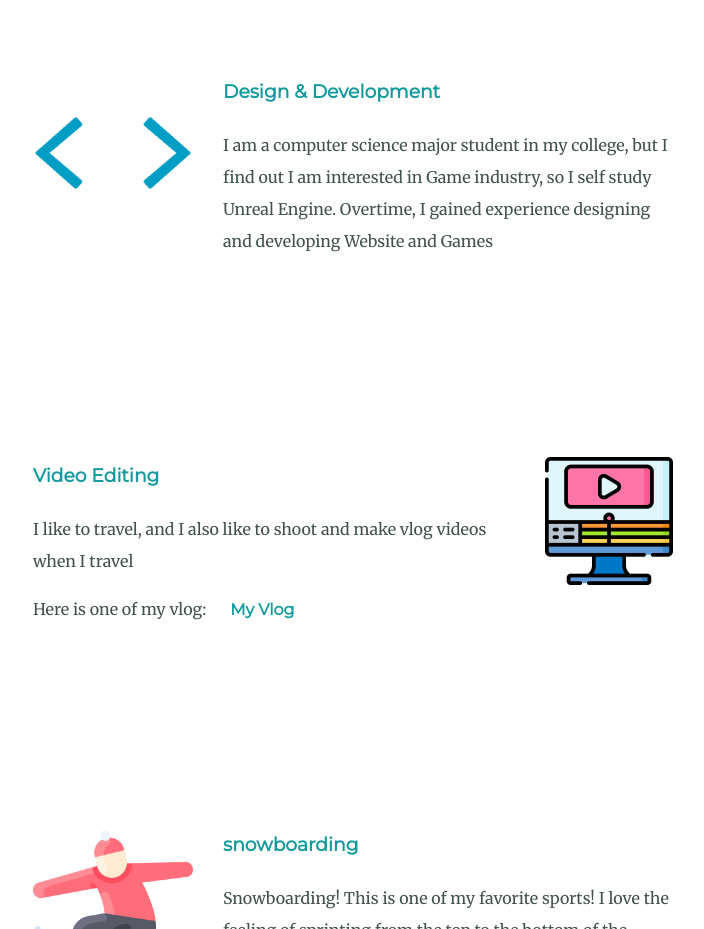
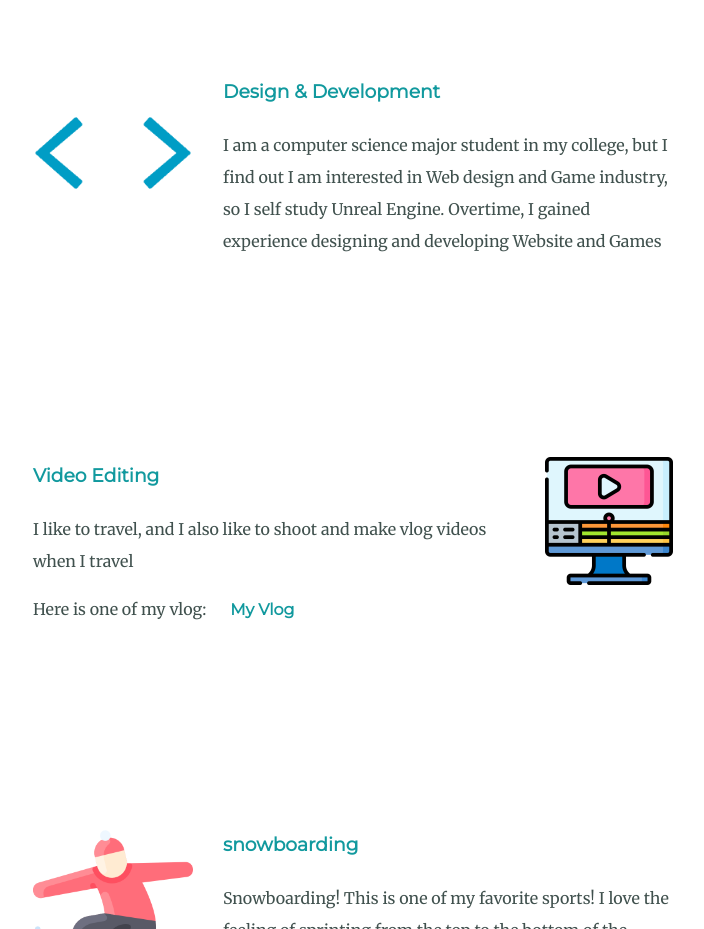
Before and after one commit to Mozitiz/MyWebsite, a plain HTML site: page index.html in a window 1280 px wide. Shown: the part 1640-2569 px from the top of the page, without its empty margins (287-991 px from the left). Drawn offline with Linux system fonts and the light colour scheme.

Commit message:
Add files via upload

```diff
--- a/index.html
+++ b/index.html
@@ -32,9 +32,10 @@
 		  <div class="skill-row">
 			<img class="code-img" src="images/coding.gif" alt="coding">
 			<h3>Design & Development</h3>
-			<p class="code-descrip">I am a computer science major student in my college, but I find out I am interested in Game industry, so I self study Unreal Engine.
+			<p class="code-descrip">I am a computer science major student in my college, but I find out I am interested in Web design and Game industry, so I self study Unreal Engine.
 				Overtime, I gained experience designing and developing Website and Games</p>
 		  </div>
+
 		  <div class="skill-row">
 			<img class="videoEdit-img" src="images/videoEdit.png" alt="videoEdit">
 			<h3>Video Editing</h3>
```
